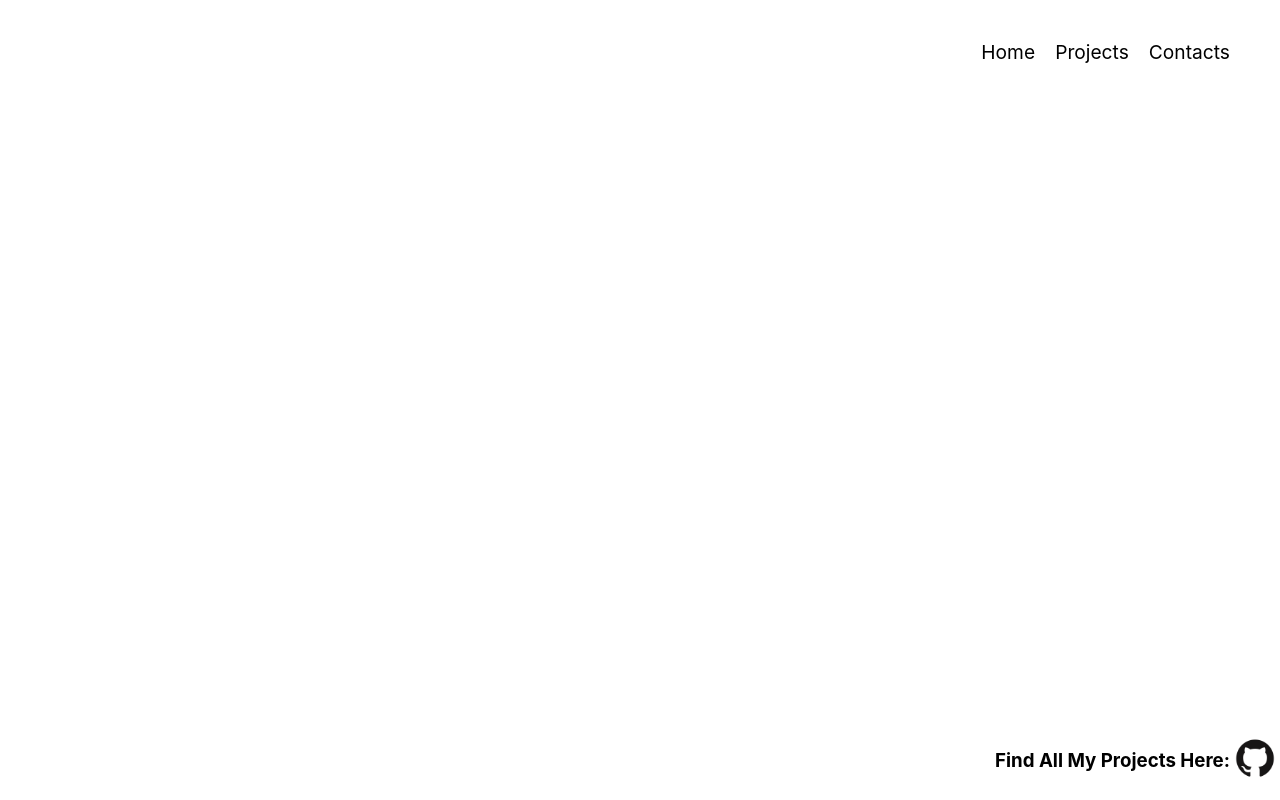
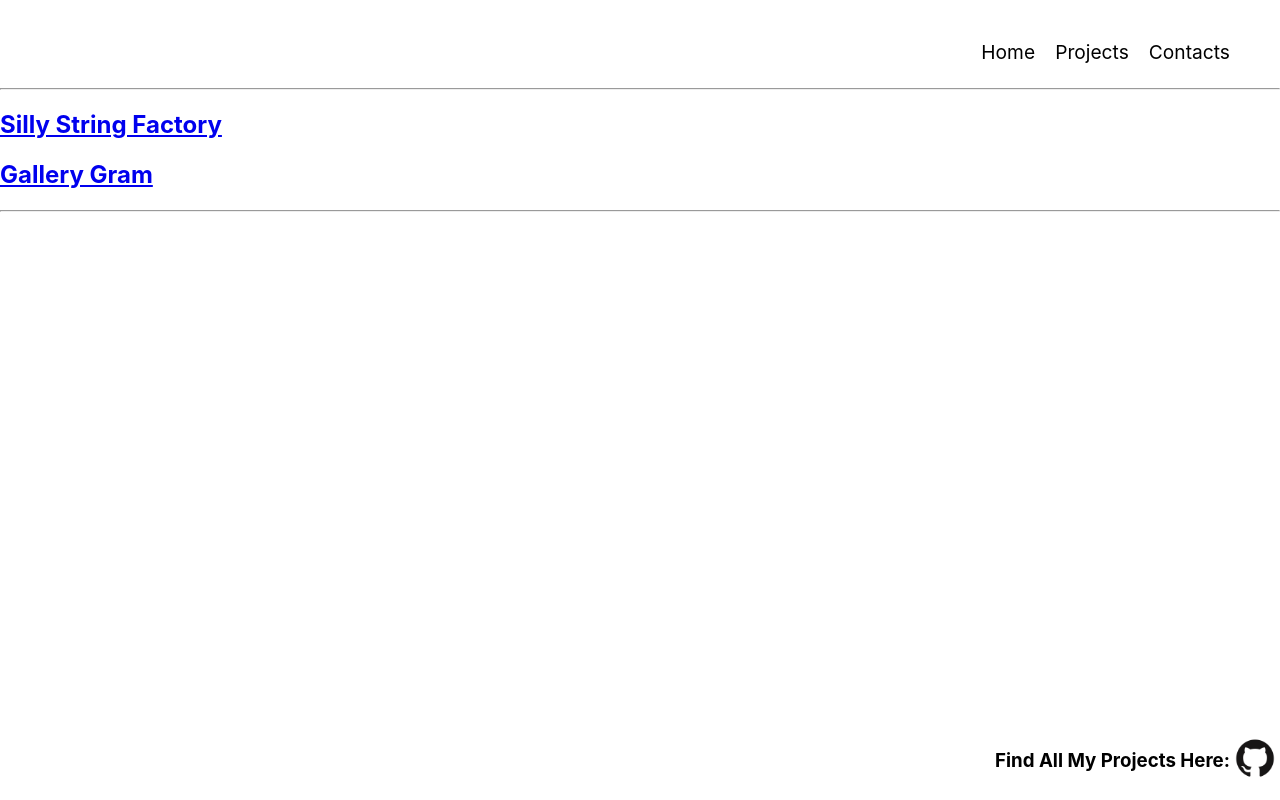
Before and after one commit to BrandonF55/React-Portfolio, a React (Create React App) app: page /projects in a window 1280 px wide. Built offline with nearby package versions, Linux system fonts and the light colour scheme.

Commit message:
added a Route to the projects page. need to still had to each project. WIP

```diff
--- a/src/components/App.jsx
+++ b/src/components/App.jsx
@@ -8,7 +8,11 @@ import Layout from './Page/Layout';
 import HomePage from './HomePage/HomePage'
 import ContactPage from './ContactPage/ContactPage';
 import ProjectPage from './ProjectPage/ProjectPage';
-import ProjectNavigation from './ProjectPage/ProjectPageNavigation';
+import ProjectPageNavigation from './ProjectPage/ProjectPageNavigation';
+import GalleryGram from './ProjectPage/GalleryGram';
+
+
+
 
 function App() {
   return (
@@ -22,13 +26,16 @@ function App() {
             <Route index path='/' element={<HomePage/>}/>
             <Route path='contact' element={<ContactPage/>}/>
             <Route path='projects' element={<ProjectPage/>}/>
-            <Route  index element={<ProjectNavigation/>}/>
+            <Route  index element={<ProjectPageNavigation/>}/>
+            <Route path='projects/gallerygram' element={<GalleryGram/>} />
+
 
           </Route>
 
         </Routes>
 
       </Router>
+
     </React.Fragment>
   );
 }
--- a/src/components/ContactPage/ContactPage.jsx
+++ b/src/components/ContactPage/ContactPage.jsx
@@ -5,6 +5,7 @@ import LinkedIn_LoGo from '../../assets/LinkedIn_LoGo.png';
 function ContactPage() {
   return (
     <div className={styles.ContactPage}>
+      <hr />
 
       <div className={styles.ContactContainer}>
         <div>
@@ -17,7 +18,9 @@ function ContactPage() {
 
 
 
+
       <div className={styles.Information}>
+
         <h2>
           {`Connect With Me On LinkedIn:`}
           <a href='https://www.linkedin.com/in/brandon-fenk/'>
@@ -27,7 +30,7 @@ function ContactPage() {
 
 
         <h2>
-          {`Here Is My`}
+          {`Here Is My:`}
           <a href='https://drive.google.com/file/d/1XmXcK48eL-O1FvyOBEUy9r5PBIcrb1Sp/view?usp=share_link'>
             <h3 className='underline'>Resume</h3>
           </a>
--- a/src/components/ContactPage/ContactPage.module.scss
+++ b/src/components/ContactPage/ContactPage.module.scss
@@ -16,12 +16,14 @@
     flex-direction: column;
     align-items: center;
     text-align: center;
+    text-decoration: none;
   }
 
   .Information h2 {
     display: flex;
     align-items: center;
     margin-bottom: 20px;
+
   }
 
   .Information a img {
@@ -29,6 +31,7 @@
     object-fit: contain;
     mix-blend-mode: color-burn;
     margin-left: 10px;
+
   }
 
 
@@ -36,6 +39,7 @@
     height: 45px;
     object-fit: contain;
     mix-blend-mode: color-burn;
+
   }
 
   a img:hover {
@@ -46,6 +50,8 @@
     padding-left: 10px;
     text-decoration: none;
   }
+
+
 
 
 
--- a/src/components/HomePage/HomePage.jsx
+++ b/src/components/HomePage/HomePage.jsx
@@ -14,7 +14,7 @@ function HomePage() {
 
       <div className={styles.aboutWrapper}>
         <div className={styles.About}>
-          <h2>I am Software Developer with a love for Front-end development:</h2>
+          <h2>I am full-stack software developer with a love for front-end development</h2>
           <p>
             My passion lies in crafting and designing programs from the ground up, with a particular focus on the front-end development process. There's nothing quite like the feeling of bringing a visually stunning web application to life! From the colors and typography to the layout and user interface, I pour my heart into creating truly beautiful and engaging experiences for users. It's an incredibly rewarding process that keeps me motivated and inspired every step of the way..
           </p>
--- a/src/components/Page/Navigation.jsx
+++ b/src/components/Page/Navigation.jsx
@@ -16,7 +16,6 @@ function Navigation() {
         Contacts
       </NavLink>
     </nav>
-
   );
 }
 
--- /dev/null
+++ b/src/components/ProjectPage/GalleryGram.jsx
@@ -0,0 +1,11 @@
+import React from "react";
+
+function GalleryGram(){
+    return(
+        <div>
+            <h1>gallerygram hi</h1>
+        </div>
+    )
+}
+
+export default GalleryGram;
--- /dev/null
+++ b/src/components/ProjectPage/ProjectList.jsx
@@ -0,0 +1,30 @@
+// import React from 'react';
+// import ProjectCard from './ProjectCard';
+// import styles from './ProjectPage.module.scss';
+
+// const projects = [
+//   {
+//     title: 'Silly String Factory',
+//     description: 'Lorem ipsum dolor sit amet, consectetur adipiscing elit.',
+//     image: 'https://via.placeholder.com/400x300',
+//     link: '/projects/silly-string-factory',
+//   },
+//   {
+//     title: 'Gallery Gram',
+//     description: 'Lorem ipsum dolor sit amet, consectetur adipiscing elit.',
+//     image: 'https://via.placeholder.com/400x300',
+//     link: '/projects/gallery-gram',
+//   },
+// ];
+
+// function ProjectList() {
+//   return (
+//     <div className={styles.ProjectList}>
+//       {projects.map(project => (
+//         <ProjectCard key={project.title} project={project} />
+//       ))}
+//     </div>
+//   );
+// }
+
+// export default ProjectList;
--- a/src/components/ProjectPage/ProjectPage.jsx
+++ b/src/components/ProjectPage/ProjectPage.jsx
@@ -1,11 +1,15 @@
 import React from "react";
 import { Outlet } from "react-router-dom";
+import ProjectList from "./ProjectList";
 import styles from './ProjectPage.module.scss';
+import ProjectPageNavigation from'./ProjectPageNavigation'
 
 function ProjectPage(){
   return(
     <div className={styles.ProjectPage}>
-      <Outlet/>
+      {/* <Outlet/> */}
+      <ProjectPageNavigation/>
+      {/* <ProjectList/> */}
     </div>
   );
 }
--- a/src/components/ProjectPage/ProjectPageNavigation.jsx
+++ b/src/components/ProjectPage/ProjectPageNavigation.jsx
@@ -4,17 +4,21 @@ import styles from './ProjectPage.module.scss';
 
 function ProjectNavigation() {
   return (
+
     <nav className={styles.ProjectList}>
-      <Link>
-        <h4>Silly String Factory</h4>
-        <h1> C# Application</h1>
+      <hr />
+      <Link to="sillystringfactor" alt="SillyStringFactor" title="StillyStringFactor">
+        <h1>Silly String Factory</h1>
+        <h4></h4>
       </Link>
 
-      <Link>
-        <h4>Gallery Gram</h4>
-        <h1> C# Application for Team Week At Epicodus</h1>
+      <Link to="gallerygram" alt="GalleryGram" title="GalleryGram">
+        <h1>Gallery Gram </h1>
+        <h4></h4>
       </Link>
+      <hr />
     </nav>
+
   );
 }
 
```
Also changed, not shown: src/components/ProjectPage/ProjectCard.jsx (added, +17 -0 lines), src/components/ProjectPage/SillyStringFactor.jsx (added).
